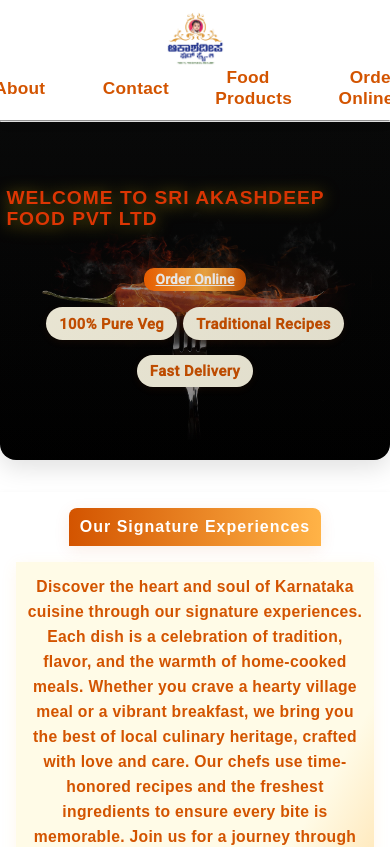
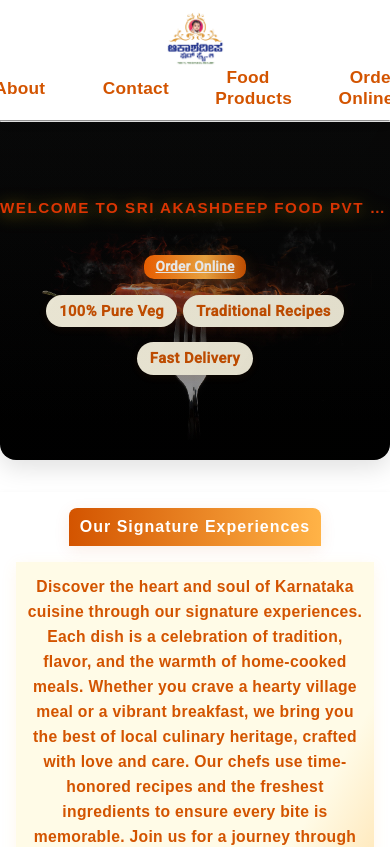
Before and after one commit to PrashantGani/shreAkashdeepaFoods, an Angular app: page /home in a window 390 px wide. Shown: the top 847 px of the page. Built offline with nearby package versions, Linux system fonts and the light colour scheme.

Commit message:
fix the mobile view issue

```diff
--- a/src/app/home/home.component.css
+++ b/src/app/home/home.component.css
@@ -524,8 +524,13 @@
     padding: 1.2rem 0.2rem;
   }
   .hero-title {
-    font-size: 1.2rem;
-    letter-spacing: 1px;
+    font-size: 0.95rem;
+    white-space: nowrap;
+    overflow-x: auto;
+    text-overflow: ellipsis;
+    max-width: 100vw;
+    display: block;
+    -webkit-overflow-scrolling: touch;
   }
   .hero-badges {
     gap: 0.4rem;
```
